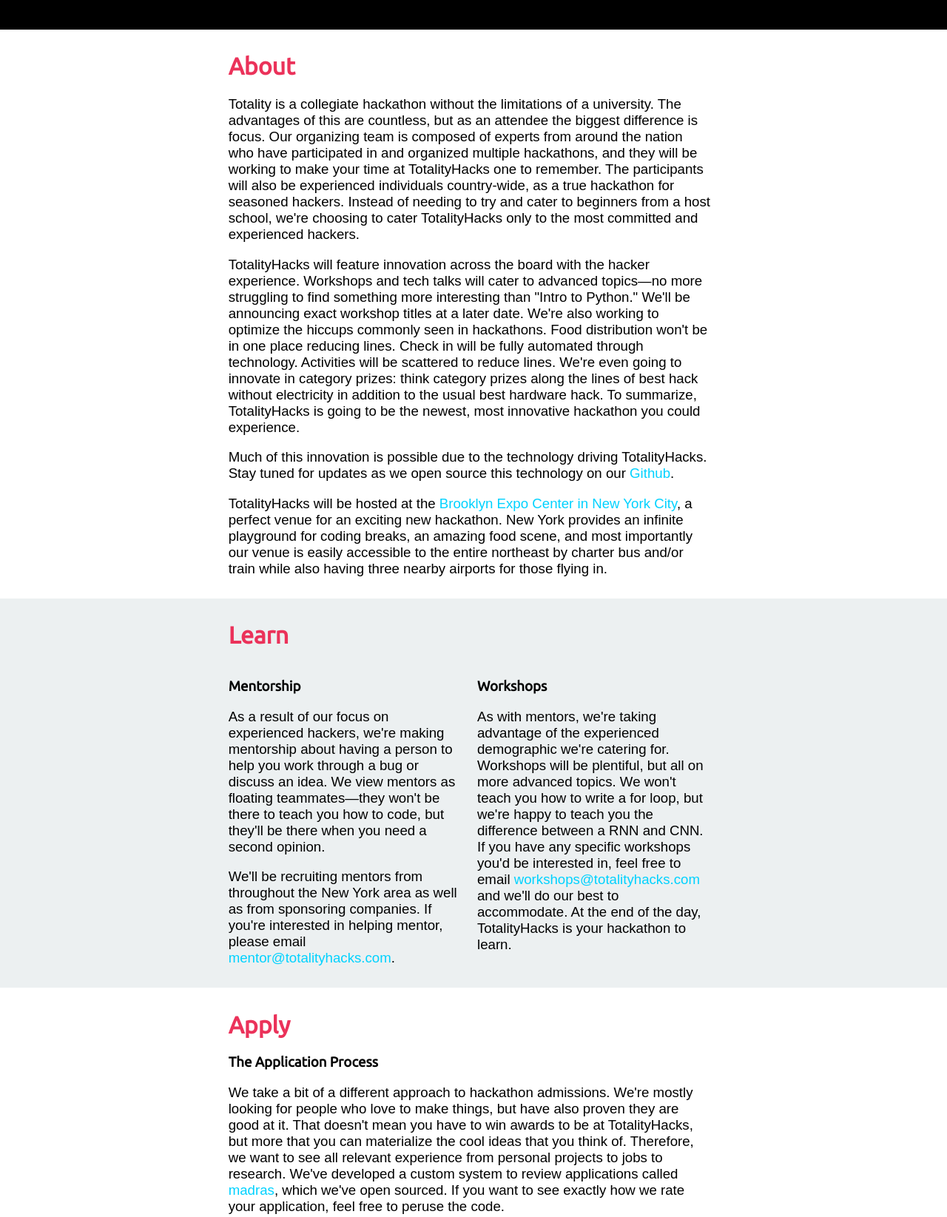
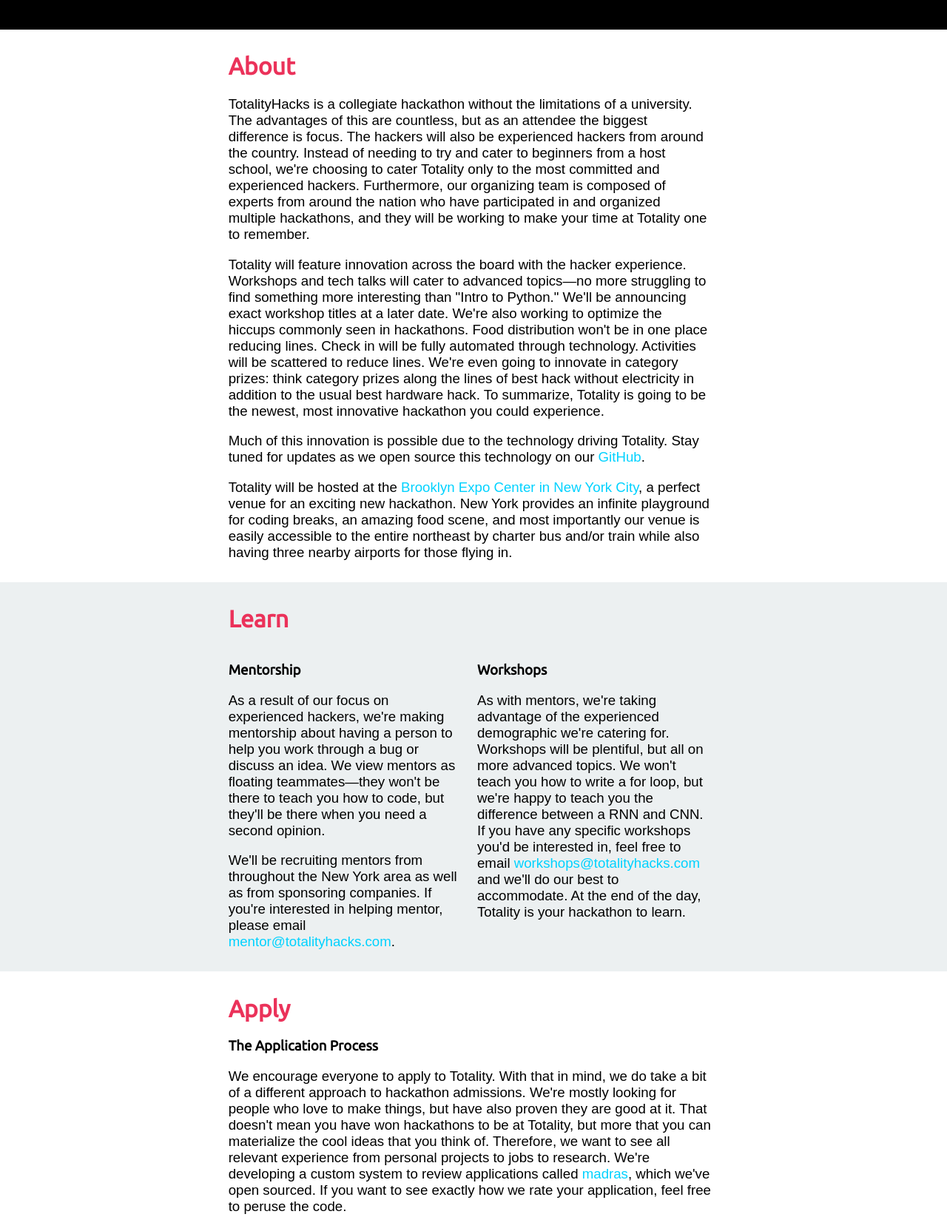
Before and after one commit to TotalityHacks/totality-landing, a plain HTML site: page index.html in a window 1280 px wide. Shown: the part 760-2405 px from the top of the page at 74% size. Drawn offline with nearby package versions, Linux system fonts and the light colour scheme.

Commit message:
Small fixes

```diff
--- a/index.html
+++ b/index.html
@@ -2,7 +2,7 @@
 <html>
 <head>
     <meta charset="UTF-8">
-    <title>TotalityHacks 2018</title>
+    <title>TotalityHacks: October 12-14, 2018</title>
     <meta name="viewport" content="width=device-width, initial-scale=1">
     <link rel="icon" type="image/png" href="favicon-32x32.png" sizes="32x32" />
     <link rel="icon" type="image/png" href="favicon-16x16.png" sizes="16x16" />
@@ -41,29 +41,26 @@
             <div class="eight columns">
                 <h1 id="about">About</h1>
                 <p>
-                    Totality is a collegiate hackathon without the limitations of a university. The advantages of this are countless,
-                    but as an attendee the biggest difference is focus. Our organizing team is composed of experts from around the
-                    nation who have participated in and organized multiple hackathons, and they will be working to make your
-                    time at TotalityHacks one to remember. The participants will also be experienced individuals country-wide, as
-                    a true hackathon for seasoned hackers. Instead of needing to try and cater to beginners from
-                    a host school, we're choosing to cater TotalityHacks only to the most committed and experienced hackers.
+                    TotalityHacks is a collegiate hackathon without the limitations of a university. The advantages of this are countless,
+                    but as an attendee the biggest difference is focus. The hackers will also be experienced hackers from around the country. Instead of needing to try and cater to beginners from a host school, we're choosing to cater Totality only to the most committed and experienced hackers. Furthermore, our organizing team is composed of experts from around the nation who have participated in and organized multiple hackathons, and they will be working to make your
+                    time at Totality one to remember.
 
                 </p>
                 <p>
-                    TotalityHacks will feature innovation across the board with the hacker experience. Workshops and tech
+                    Totality will feature innovation across the board with the hacker experience. Workshops and tech
                     talks will cater to advanced topics&mdash;no more struggling to find something more interesting than "Intro to Python."
                     We'll be announcing exact workshop titles at a later date. We're also working to optimize the hiccups commonly
                     seen in hackathons. Food distribution won't be in one place reducing lines. Check in will be fully automated
                     through technology. Activities will be scattered to reduce lines. We're even going to innovate in category
                     prizes: think category prizes along the lines of best hack without electricity in addition to the usual best
-                    hardware hack. To summarize, TotalityHacks is going to be the newest, most innovative hackathon you could experience.
+                    hardware hack. To summarize, Totality is going to be the newest, most innovative hackathon you could experience.
                 </p>
                 <p>
-                    Much of this innovation is possible due to the technology driving TotalityHacks. Stay tuned for updates as we open
-                     source this technology on our <a href="https://github.com/TotalityHacks">Github</a>.
+                    Much of this innovation is possible due to the technology driving Totality. Stay tuned for updates as we open
+                     source this technology on our <a href="https://github.com/TotalityHacks">GitHub</a>.
                 </p>
                 <p>
-                    TotalityHacks will be hosted at the <a target="_blank" href="https://goo.gl/maps/ofgrWq9iNFv">Brooklyn Expo
+                    Totality will be hosted at the <a target="_blank" href="https://goo.gl/maps/ofgrWq9iNFv">Brooklyn Expo
                     Center in New York City</a>, a perfect venue for an exciting new hackathon. New York provides an infinite
                     playground for coding breaks, an amazing food scene, and most importantly our venue is easily accessible
                     to the entire northeast by charter bus and/or train while also having three nearby airports for those flying in.
@@ -88,7 +85,7 @@
                     <div class="six columns">
                         <h3>Workshops</h3>
                         <p>
-                            As with mentors, we're taking advantage of the experienced demographic we're catering for. Workshops will be plentiful, but all on more advanced topics. We won't teach you how to write a for loop, but we're happy to teach you the difference between a RNN and CNN. If you have any specific workshops you'd be interested in, feel free to email <a href="mailto:workshops@totalityhacks.com">workshops@totalityhacks.com</a> and we'll do our best to accommodate. At the end of the day, TotalityHacks is your hackathon to learn.
+                            As with mentors, we're taking advantage of the experienced demographic we're catering for. Workshops will be plentiful, but all on more advanced topics. We won't teach you how to write a for loop, but we're happy to teach you the difference between a RNN and CNN. If you have any specific workshops you'd be interested in, feel free to email <a href="mailto:workshops@totalityhacks.com">workshops@totalityhacks.com</a> and we'll do our best to accommodate. At the end of the day, Totality is your hackathon to learn.
                         </p>
                     </div>
                 </div>
@@ -101,12 +98,10 @@
                 <h1 id="apply">Apply</h1>
                 <h3>The Application Process</h3>
 		      <p>
-                We take a bit of a different approach to hackathon admissions. We're mostly looking for people
-                who love to make things, but have also proven they are good at it. That doesn't mean you have to
-                win awards to be at TotalityHacks, but more that you can materialize the cool ideas that you think of.
-                Therefore, we want to see all relevant experience from personal projects to jobs to research.
+                We encourage everyone to apply to Totality. With that in mind, we do take a bit of a different approach to hackathon admissions. We're mostly looking for people
+                who love to make things, but have also proven they are good at it. That doesn't mean you have won hackathons to be at Totality, but more that you can materialize the cool ideas that you think of. Therefore, we want to see all relevant experience from personal projects to jobs to research.
 
-                We've developed a custom system to review applications called <a href="https://github.com/TotalityHacks/madras">madras</a>,
+                We're developing a custom system to review applications called <a href="https://github.com/TotalityHacks/madras">madras</a>,
                 which we've open sourced. If you want to see exactly how we rate your application, feel free
                 to peruse the code.
 
@@ -125,7 +120,7 @@
 	    <div class="eight columns">
             <h1>Travel</h1>
 		      <p>
-                    We don't want financial cost to be a barrier in attending TotalityHacks. If you're skilled, we want you. As such, we'll do our best in providing travel reimbursements. Along with your decision, you'll also receive a travel reimbursement cap.
+                    We don't want financial cost to be a barrier in attending Totality. If you're skilled, we want you. As such, we'll do our best in providing travel reimbursements. Along with your decision, you'll also receive a travel reimbursement cap.
               </p>
              <br />
           </div>
@@ -135,7 +130,7 @@
         <div class="two columns"></div>
 	    <div class="eight columns">
 		<h1 id="sponsors">Sponsors</h1>
-		<p>Sponsoring TotalityHacks allows us to put on an event that empowers hackers to be hackers. If you or your company is interested in sponsoring TotalityHacks, please email <a href="mailto:sponsor@totalityhacks.com">sponsor@totalityhacks.com</a>.</p>
+		<p>Sponsoring Totality allows us to put on an event that empowers hackers to be hackers. If you or your company is interested in sponsoring Totality, please email <a href="mailto:sponsor@totalityhacks.com">sponsor@totalityhacks.com</a>.</p>
         </div>
 	  </div>
     </div>
```
